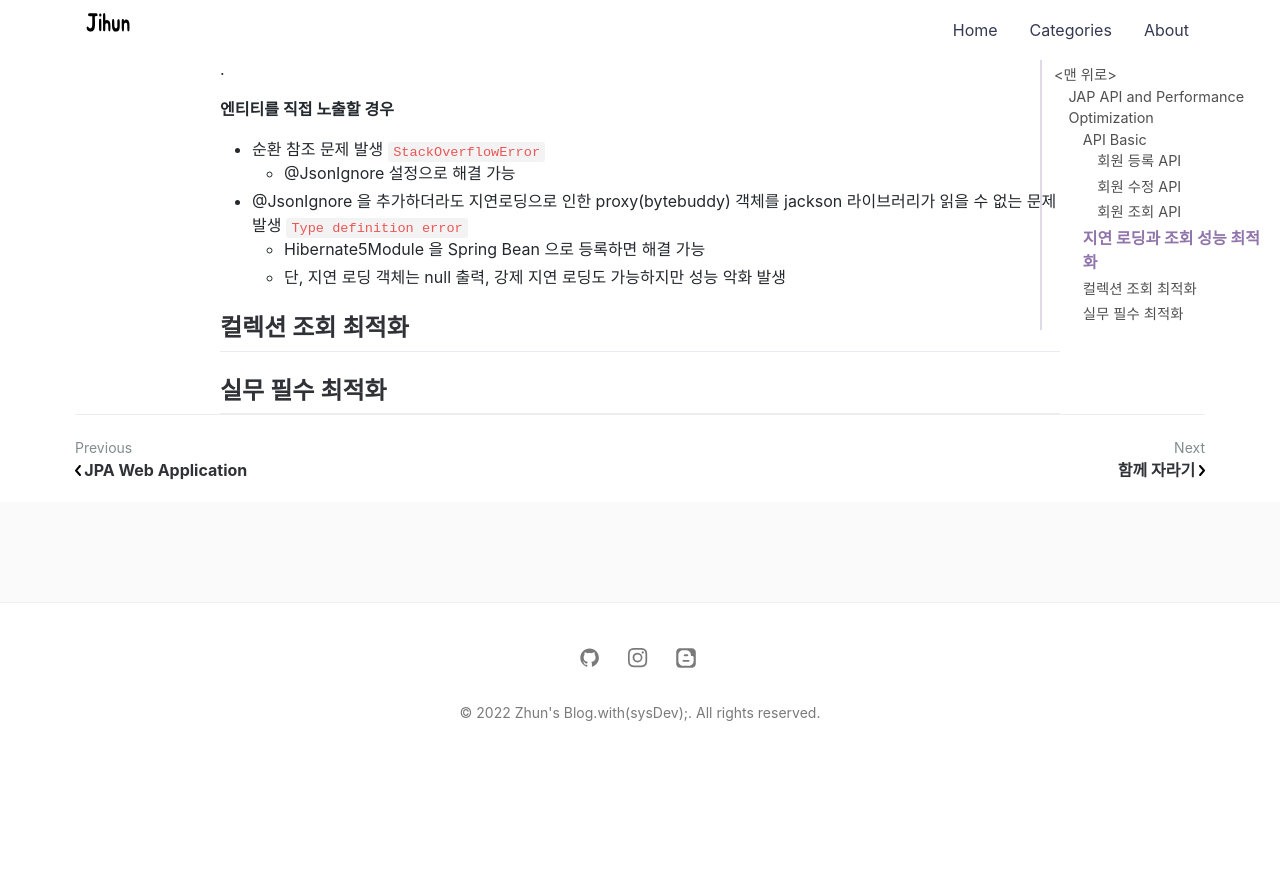
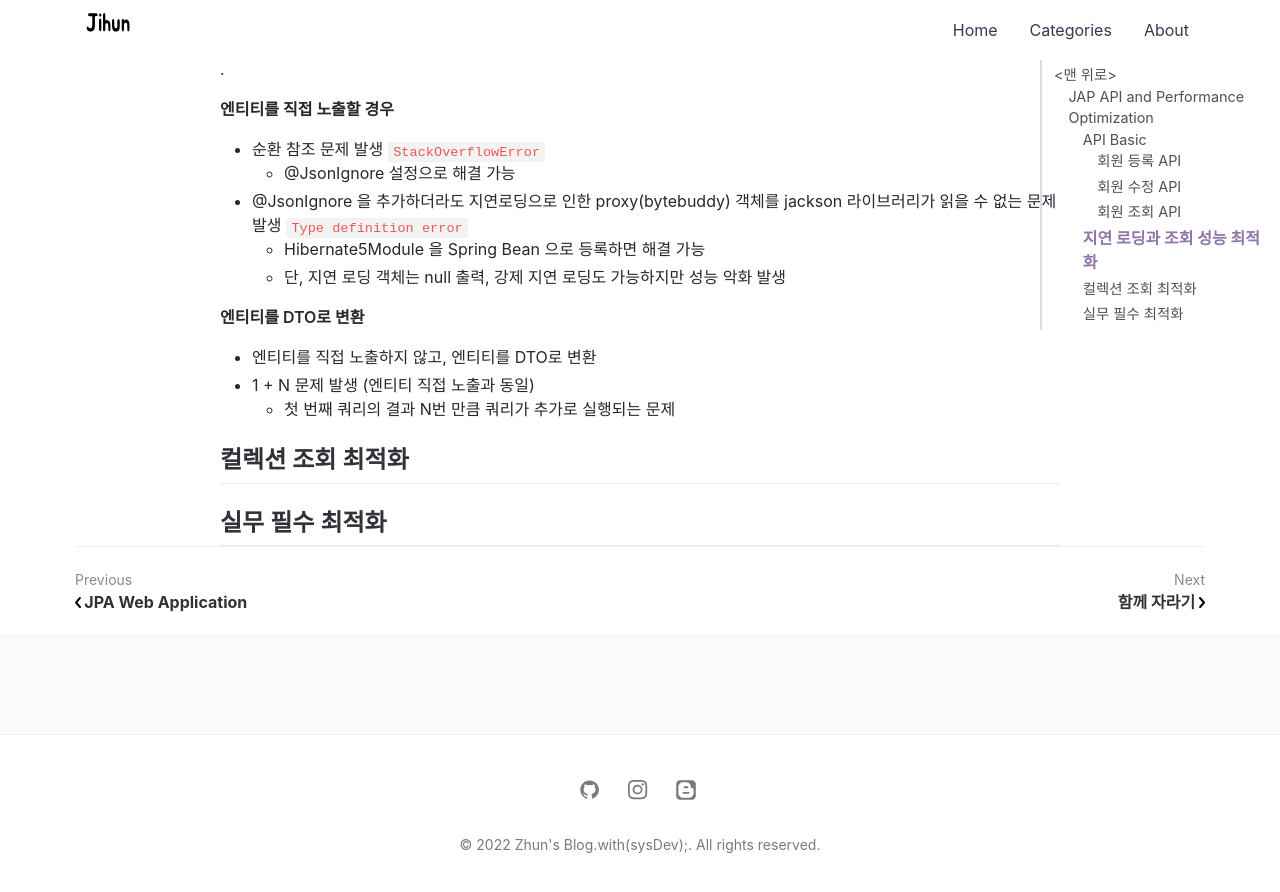
Before and after one commit to jihunparkme/jihunparkme.github.io, a Jekyll site: the page built from _posts/2022-05-24-JPA-API-and-performance-optimization.md, in a window 1280 px wide and 900 px high, scrolled down 3663 px. Shown: the top 892 px of the window. Built offline with Jekyll 4.4.1, drawn with Linux system fonts in a browser that asks for light colours; nearby versions of some CDN libraries; comment, search, counter and statistics services are not loaded; before the commit the page ends 4431 px from its top, so only the background shows below that.

Commit message:
add: (지연 로딩과 조회 성능 최적화) 간단한 주문 조회 V2: 엔티티를 DTO로 변환

```diff
--- a/_posts/2022-05-24-JPA-API-and-performance-optimization.md
+++ b/_posts/2022-05-24-JPA-API-and-performance-optimization.md
@@ -160,6 +160,12 @@ static class MemberDto {
   - Hibernate5Module 을 Spring Bean 으로 등록하면 해결 가능
   - 단, 지연 로딩 객체는 null 출력, 강제 지연 로딩도 가능하지만 성능 악화 발생
 
+**엔티티를 DTO로 변환**
+
+- 엔티티를 직접 노출하지 않고, 엔티티를 DTO로 변환
+- 1 + N 문제 발생 (엔티티 직접 노출과 동일)
+  - 첫 번째 쿼리의 결과 N번 만큼 쿼리가 추가로 실행되는 문제
+
 ## 컬렉션 조회 최적화
 
 ## 실무 필수 최적화
```
